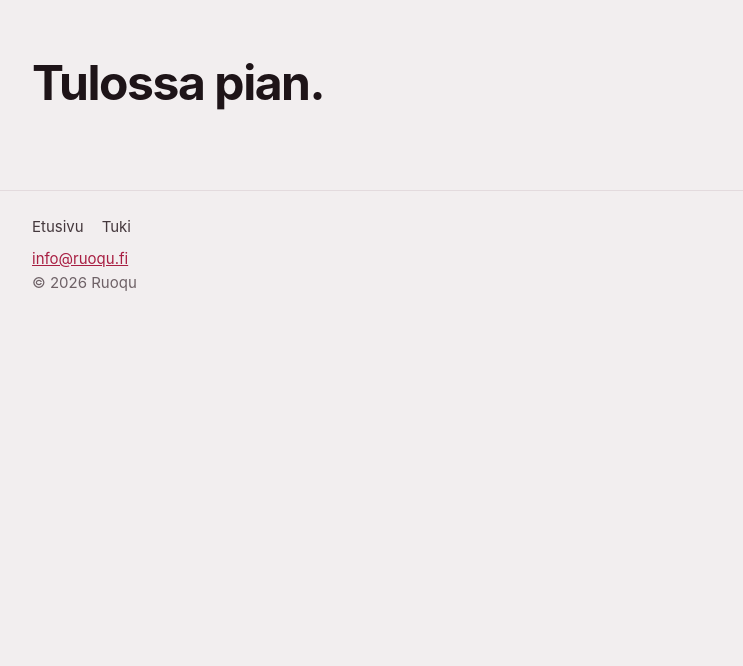
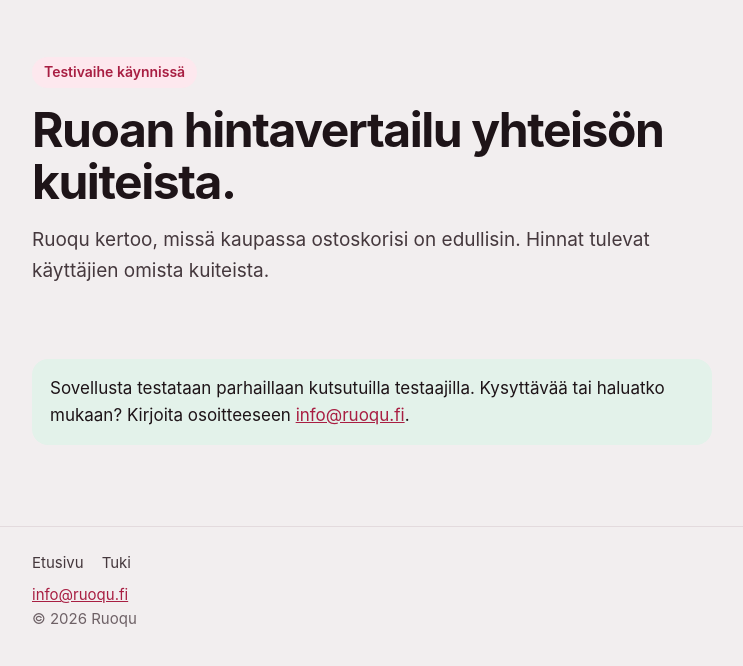
Before and after one commit to RistoIisakki/ruoqu-sivut, a plain HTML site: page index.html in a window 1280 px wide. Shown: the part 58-724 px from the top of the page, without its empty margins (268-1011 px from the left). Drawn offline with Linux system fonts and the light colour scheme.

Commit message:
Etusivu: lyhyt kuvaus ja testivaihe
Co-Authored-By: Claude Opus 5.5 <noreply@anthropic.com>
Claude-Session: https://claude.ai/code/session_017fDTEELeCgFdPhFzjRTsvm

```diff
--- a/index.html
+++ b/index.html
@@ -15,8 +15,13 @@
 </div></header>
 <main class="sisus">
 <div class="sankari">
-<h1>Tulossa pian.</h1>
+<span class="lappu">Testivaihe käynnissä</span>
+<h1>Ruoan hintavertailu yhteisön kuiteista.</h1>
+<p class="johdanto">Ruoqu kertoo, missä kaupassa ostoskorisi on edullisin. Hinnat tulevat käyttäjien omista kuiteista.</p>
 </div>
+<section>
+<p class="huom">Sovellusta testataan parhaillaan kutsutuilla testaajilla. Kysyttävää tai haluatko mukaan? Kirjoita osoitteeseen <a href="mailto:info@ruoqu.fi">info@ruoqu.fi</a>.</p>
+</section>
 
 </main>
 <footer><div class="sisus">
```
